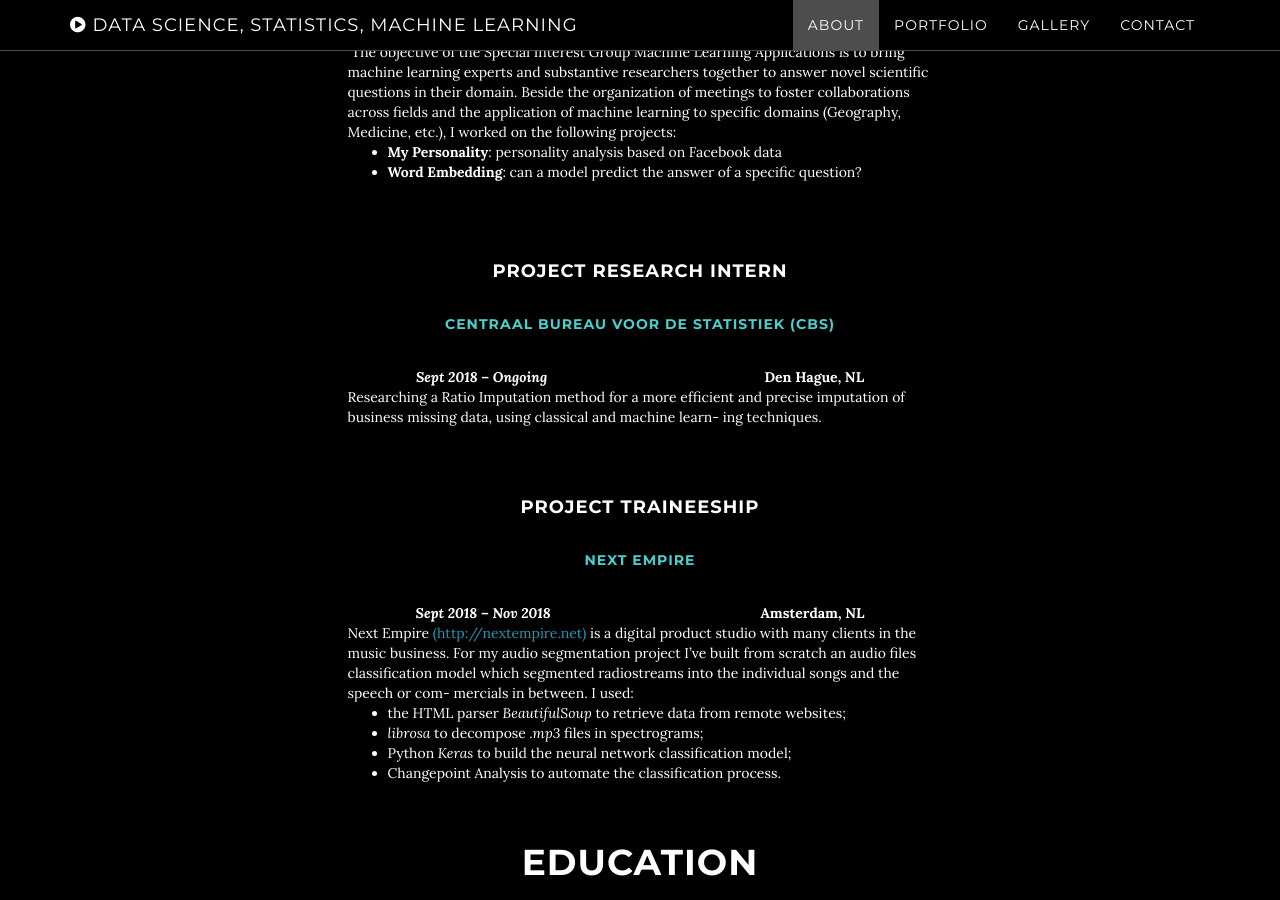
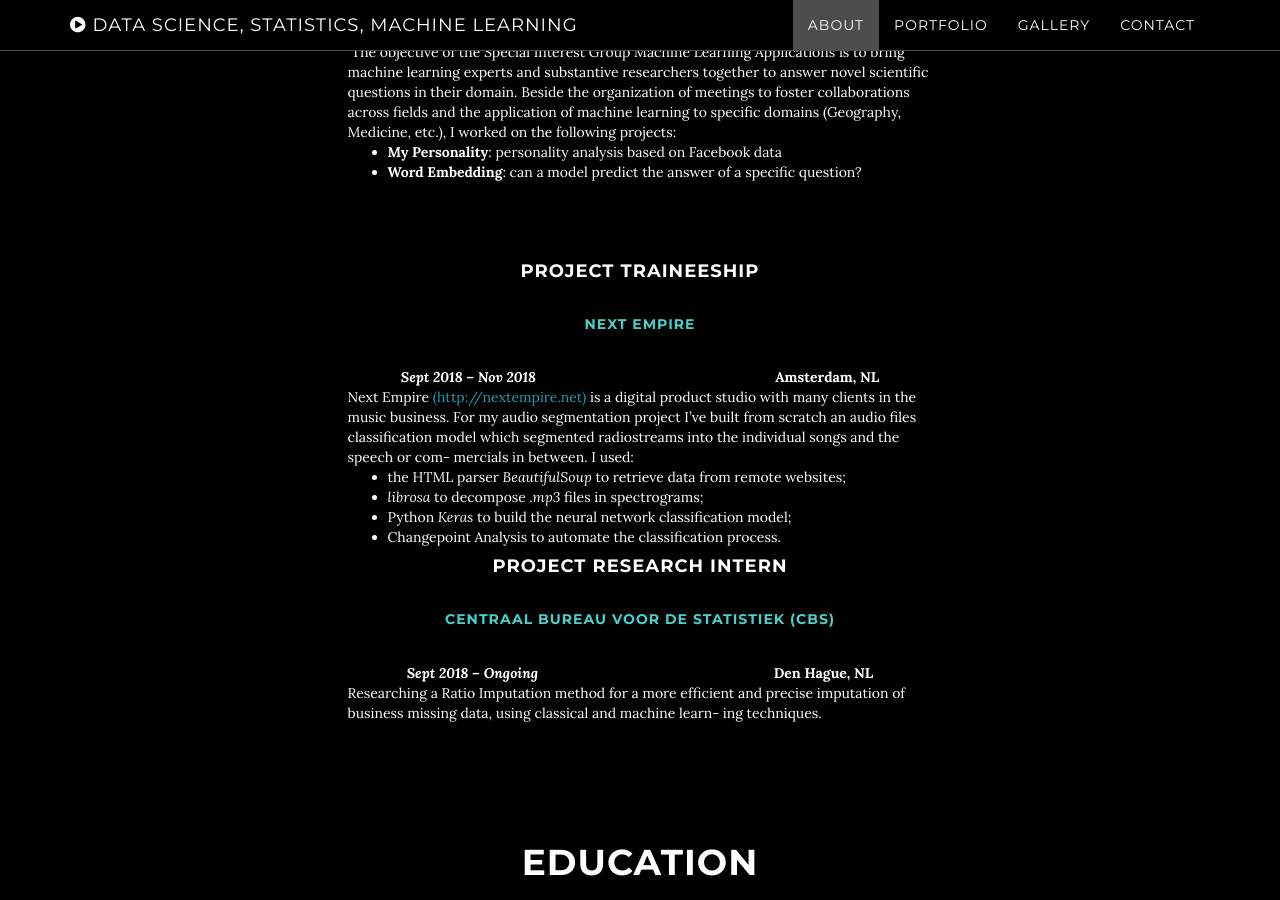
Before and after one commit to AgneseG/AgneseG.github.io, a Jekyll site: the page built from index.html, in a window 1280 px wide and 900 px high, scrolled down 1258 px. Built offline with Jekyll 4.4.1, drawn with Linux system fonts in a browser that asks for light colours.

Commit message:
Update about.html

```diff
--- a/_includes/about.html
+++ b/_includes/about.html
@@ -16,7 +16,7 @@
                 <div class="cntr">
 <h4 " >Student and Research Assistant</h4>
 <h5 style="color:#48D1CC">Data Science Lab - SIG Machine Learning Applications</h5>
-<strong  style="text-align: left;"><em>Feb 2018 &ndash; Ongoing &nbsp;</em> &nbsp; &nbsp; &nbsp; &nbsp; &nbsp; &nbsp; &nbsp; &nbsp; &nbsp; &nbsp; &nbsp;&nbsp; &nbsp; &nbsp; &nbsp; &nbsp; &nbsp; &nbsp; &nbsp; &nbsp; &nbsp; &nbsp; &nbsp; &nbsp; &nbsp; &nbsp; &nbsp; &nbsp; &nbsp; Utrecht, NL</strong>
+<strong  style="text-align: left;"><em>Feb 2018 &ndash; Ongoing &nbsp;</em> &nbsp;&nbsp; &nbsp; &nbsp;  &nbsp; &nbsp; &nbsp; &nbsp; &nbsp; &nbsp; &nbsp; &nbsp; &nbsp; &nbsp;&nbsp; &nbsp; &nbsp; &nbsp; &nbsp; &nbsp; &nbsp; &nbsp; &nbsp; &nbsp; &nbsp; &nbsp; &nbsp; &nbsp; &nbsp; &nbsp; &nbsp; &nbsp; Utrecht, NL</strong>
 <div  style="text-align: left;">&nbsp;The objective of the Special Interest Group Machine Learning Applications is to bring machine learning experts and substantive researchers together to answer novel scientific questions in their domain. Beside the organization of meetings to foster collaborations across fields and the application of machine learning to specific domains (Geography, Medicine, etc.), I worked on the following projects:</div>
 <ul>
 <li  style="text-align: left;"><strong>My Personality</strong>: personality analysis based on Facebook data</li>
@@ -25,19 +25,10 @@
 <h5 style="color:black">I</h5>
 
  <br/>       </div>
-                    <div class="cntr">
-<h4 >Project Research Intern</h4>
-<h5 style="color:#48D1CC">Centraal Bureau voor de Statistiek (CBS)</h5>
-<strong  style="text-align: left;"><em>Sept 2018 &ndash; Ongoing &nbsp;</em> &nbsp; &nbsp; &nbsp; &nbsp; &nbsp; &nbsp; &nbsp; &nbsp; &nbsp;&nbsp; &nbsp; &nbsp; &nbsp; &nbsp; &nbsp;&nbsp; &nbsp; &nbsp; &nbsp; &nbsp; &nbsp;  &nbsp; &nbsp; &nbsp; &nbsp; &nbsp; &nbsp; &nbsp; &nbsp; Den Hague, NL</strong>
-
-<div style="text-align: left;">Researching a Ratio Imputation method for a more efficient and precise imputation of business missing data, using classical and machine learn- ing techniques.</div>
-<h5  style="color:black">I</h5>
-     </div>
-<br/>
                         <div class="cntr">
 <h4 >Project Traineeship</h4>
 <h5  style="color:#48D1CC">Next Empire</h5>
-<strong  style="text-align: left;"><em>Sept 2018 &ndash; Nov 2018</em> &nbsp; &nbsp; &nbsp; &nbsp; &nbsp; &nbsp; &nbsp;&nbsp; &nbsp; &nbsp; &nbsp; &nbsp; &nbsp;&nbsp; &nbsp; &nbsp; &nbsp; &nbsp; &nbsp;  &nbsp; &nbsp; &nbsp; &nbsp; &nbsp; &nbsp; &nbsp; &nbsp; &nbsp; &nbsp; Amsterdam, NL</strong>
+<strong  style="text-align: left;"><em>Sept 2018 &ndash; Nov 2018</em> &nbsp; &nbsp; &nbsp; &nbsp; &nbsp; &nbsp; &nbsp; &nbsp; &nbsp; &nbsp; &nbsp;&nbsp; &nbsp; &nbsp; &nbsp; &nbsp; &nbsp;&nbsp; &nbsp; &nbsp; &nbsp; &nbsp; &nbsp;  &nbsp; &nbsp; &nbsp; &nbsp; &nbsp; &nbsp; &nbsp; &nbsp; &nbsp; &nbsp; Amsterdam, NL</strong>
 <div style="text-align: left;">Next Empire <a href="http://nextempire.net">(http://nextempire.net)</a>&nbsp;is a digital product studio with many clients in the music business. For my audio segmentation project I&rsquo;ve built from scratch an audio files classification model which segmented radiostreams into the individual songs and the speech or com- mercials in between. I used:</div>
 <ul>
 <li  style="text-align: left;">the HTML parser <em>BeautifulSoup</em> to retrieve data from remote websites;</li>
@@ -46,6 +37,16 @@
 <li  style="text-align: left;">Changepoint Analysis to automate the classification process.</li>
 </ul>
        </div>
+                    <div class="cntr">
+<h4 >Project Research Intern</h4>
+<h5 style="color:#48D1CC">Centraal Bureau voor de Statistiek (CBS)</h5>
+<strong  style="text-align: left;"><em>Sept 2018 &ndash; Ongoing &nbsp;</em> &nbsp;&nbsp; &nbsp; &nbsp;  &nbsp; &nbsp; &nbsp; &nbsp; &nbsp; &nbsp; &nbsp; &nbsp;&nbsp; &nbsp; &nbsp; &nbsp; &nbsp; &nbsp;&nbsp; &nbsp; &nbsp; &nbsp; &nbsp; &nbsp;  &nbsp; &nbsp; &nbsp; &nbsp; &nbsp; &nbsp; &nbsp; &nbsp; Den Hague, NL</strong>
+
+<div style="text-align: left;">Researching a Ratio Imputation method for a more efficient and precise imputation of business missing data, using classical and machine learn- ing techniques.</div>
+<h5  style="color:black">I</h5>
+     </div>
+<br/>
+
 
 
 
```
